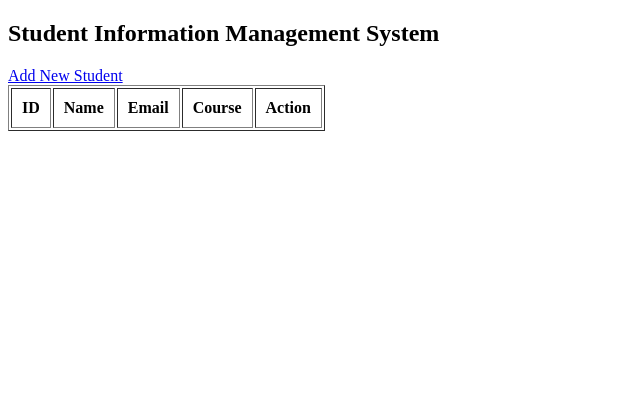
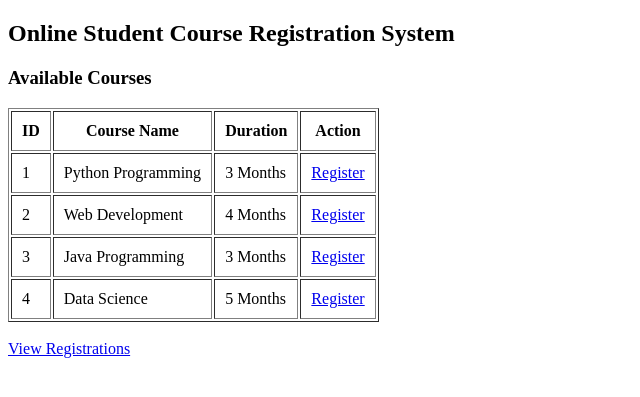
Before and after one commit to puneeth-kumar56/Online-Student-Course-Registration-System, a Flask app: page / in a window 1280 px wide. Shown: the top 397 px of the page, without its empty margins (0-640 px from the left). Run offline with Flask 3, Linux system fonts and the light colour scheme; data comes from the database, SQL or seed files in the repository; data that the repository does not hold is empty.

Commit message:
Online Student Course Registration System

```diff
--- a/app.py
+++ b/app.py
@@ -3,58 +3,124 @@ import sqlite3
 
 app = Flask(__name__)
 
+# Database connection
 def get_db():
-    conn = sqlite3.connect("students.db")
+    conn = sqlite3.connect("courses.db")
     conn.row_factory = sqlite3.Row
     return conn
 
-# Create database table
+# Create database tables
 with get_db() as conn:
+
     conn.execute("""
-        CREATE TABLE IF NOT EXISTS students (
+        CREATE TABLE IF NOT EXISTS courses (
             id INTEGER PRIMARY KEY AUTOINCREMENT,
-            name TEXT NOT NULL,
-            email TEXT NOT NULL,
-            course TEXT NOT NULL
+            course_name TEXT NOT NULL,
+            duration TEXT NOT NULL
         )
     """)
 
-# Display students
+    conn.execute("""
+        CREATE TABLE IF NOT EXISTS registrations (
+            id INTEGER PRIMARY KEY AUTOINCREMENT,
+            student_name TEXT NOT NULL,
+            email TEXT NOT NULL,
+            course_id INTEGER,
+            FOREIGN KEY(course_id) REFERENCES courses(id),
+            UNIQUE(email, course_id)
+        )
+    """)
+
+    # Insert sample courses
+    count = conn.execute(
+        "SELECT COUNT(*) FROM courses"
+    ).fetchone()[0]
+
+    if count == 0:
+        conn.executemany(
+            "INSERT INTO courses (course_name, duration) VALUES (?, ?)",
+            [
+                ("Python Programming", "3 Months"),
+                ("Web Development", "4 Months"),
+                ("Java Programming", "3 Months"),
+                ("Data Science", "5 Months")
+            ]
+        )
+
+# Home page
 @app.route('/')
 def index():
     conn = get_db()
-    students = conn.execute("SELECT * FROM students").fetchall()
+    courses = conn.execute(
+        "SELECT * FROM courses"
+    ).fetchall()
     conn.close()
-    return render_template('index.html', students=students)
 
-# Add student
-@app.route('/add', methods=['GET', 'POST'])
-def add():
+    return render_template("index.html", courses=courses)
+
+# Course registration
+@app.route('/register/<int:course_id>', methods=['GET', 'POST'])
+def register(course_id):
+
+    conn = get_db()
+
+    course = conn.execute(
+        "SELECT * FROM courses WHERE id=?",
+        (course_id,)
+    ).fetchone()
+
+    if course is None:
+        conn.close()
+        return "Course not found", 404
+
     if request.method == 'POST':
+
         name = request.form['name']
         email = request.form['email']
-        course = request.form['course']
 
-        conn = get_db()
-        conn.execute(
-            "INSERT INTO students (name, email, course) VALUES (?, ?, ?)",
-            (name, email, course)
-        )
-        conn.commit()
-        conn.close()
+        try:
+            conn.execute(
+                """INSERT INTO registrations
+                (student_name, email, course_id)
+                VALUES (?, ?, ?)""",
+                (name, email, course_id)
+            )
 
-        return redirect('/')
+            conn.commit()
+            conn.close()
 
-    return render_template('add.html')
+            return redirect('/registrations')
 
-# Delete student
-@app.route('/delete/<int:id>')
-def delete(id):
+        except sqlite3.IntegrityError:
+            conn.close()
+            return "You are already registered for this course!"
+
+    conn.close()
+
+    return render_template("register.html", course=course)
+
+# Display registrations
+@app.route('/registrations')
+def registrations():
+
     conn = get_db()
-    conn.execute("DELETE FROM students WHERE id=?", (id,))
-    conn.commit()
+
+    records = conn.execute("""
+        SELECT registrations.id,
+               student_name,
+               email,
+               course_name
+        FROM registrations
+        JOIN courses
+        ON registrations.course_id = courses.id
+    """).fetchall()
+
     conn.close()
-    return redirect('/')
+
+    return render_template(
+        "registrations.html",
+        records=records
+    )
 
 if __name__ == '__main__':
     app.run(debug=True)
--- a/templates/index.html
+++ b/templates/index.html
@@ -1,36 +1,39 @@
 <!DOCTYPE html>
 <html>
 <head>
-    <title>Student Management System</title>
+    <title>Online Course Registration</title>
 </head>
 <body>
 
-<h2>Student Information Management System</h2>
+<h2>Online Student Course Registration System</h2>
 
-<a href="/add">Add New Student</a>
+<h3>Available Courses</h3>
 
 <table border="1" cellpadding="10">
+
 <tr>
     <th>ID</th>
-        <th>Name</th>
-        <th>Email</th>
-        <th>Course</th>
+    <th>Course Name</th>
+    <th>Duration</th>
     <th>Action</th>
 </tr>
 
-    {% for student in students %}
+{% for course in courses %}
 <tr>
-        <td>{{ student.id }}</td>
-        <td>{{ student.name }}</td>
-        <td>{{ student.email }}</td>
-        <td>{{ student.course }}</td>
+    <td>{{ course.id }}</td>
+    <td>{{ course.course_name }}</td>
+    <td>{{ course.duration }}</td>
     <td>
-            <a href="/delete/{{ student.id }}">Delete</a>
+        <a href="/register/{{ course.id }}">Register</a>
     </td>
 </tr>
 {% endfor %}
 
 </table>
 
+<br>
+
+<a href="/registrations">View Registrations</a>
+
 </body>
 </html>
```
Also changed, not shown: templates/register.html (renamed from templates/add.html, +9 -9 lines), templates/registrations.html (added, +35 -0 lines), README.md (deleted), courses.db (added), students.db (deleted). Lines whose indentation alone changed are shown as unchanged.
